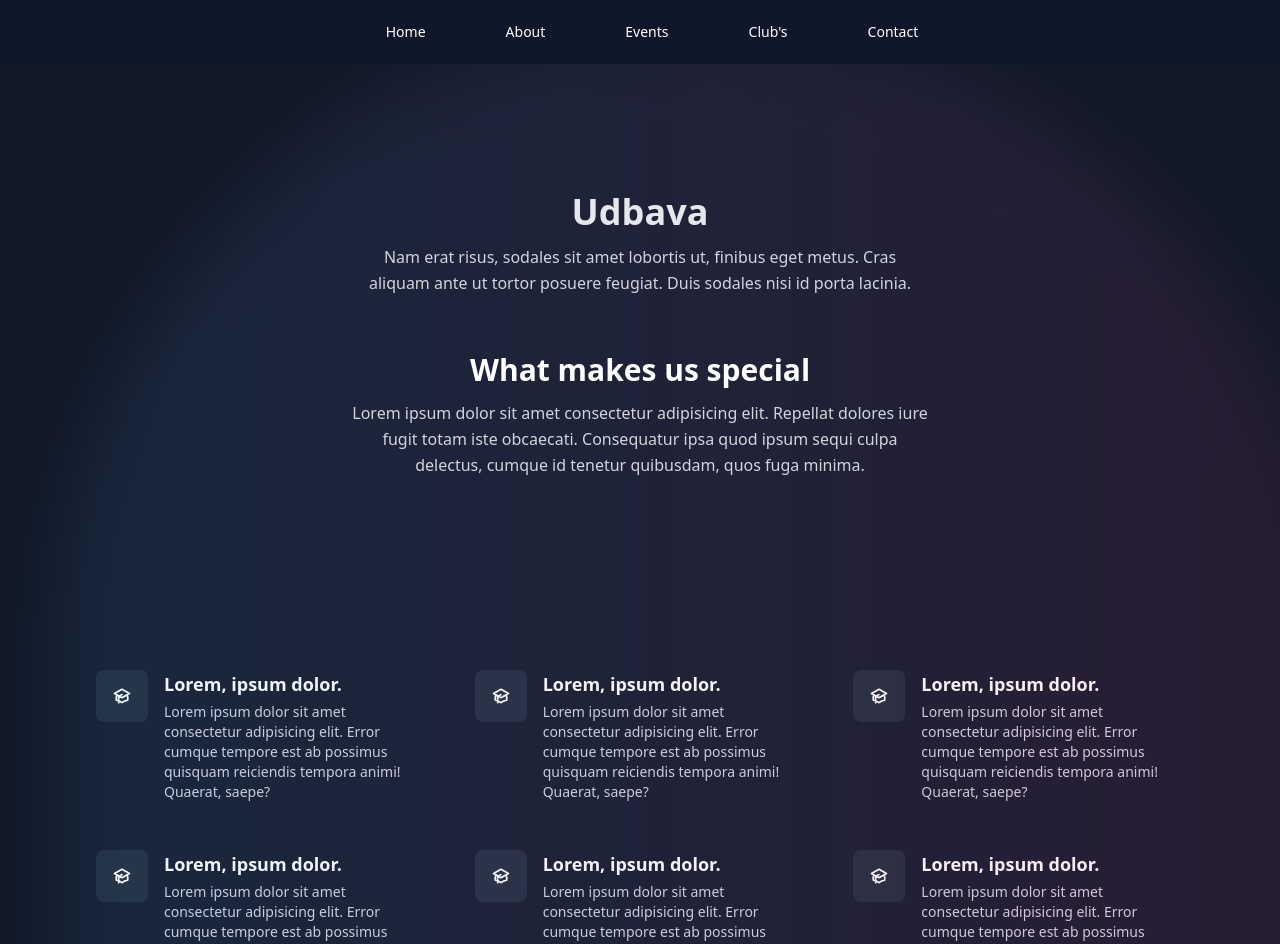
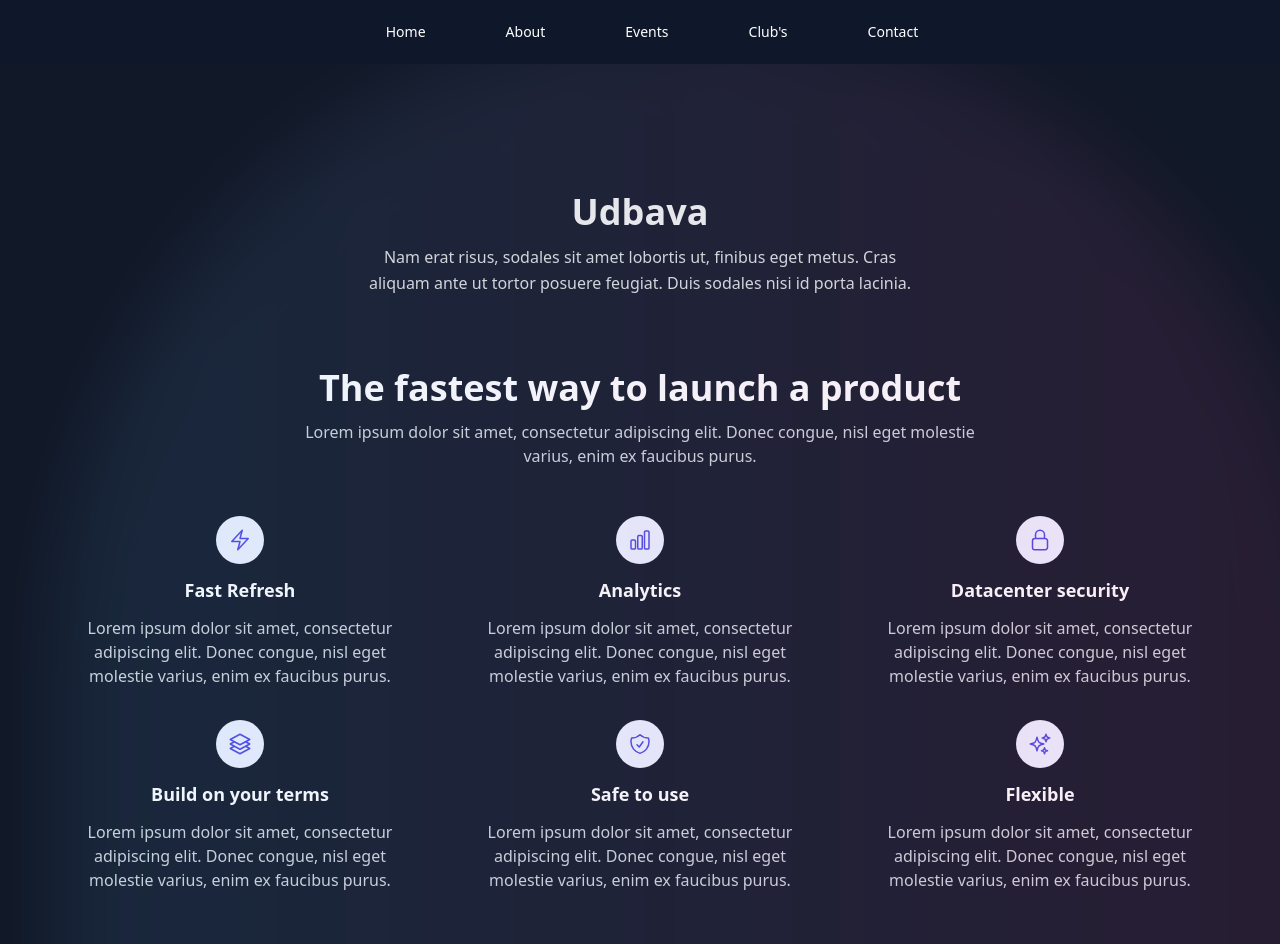
Before and after one commit to VarunHarinath/project-club-fuisson, a React (Vite) app in the folder client/: page /about in a window 1280 px wide. Shown: the top 944 px of the page. Built offline with nearby package versions, Linux system fonts and the light colour scheme.

Commit message:
update on home page

```diff
--- a/client/src/Components/AboutComponent/About.jsx
+++ b/client/src/Components/AboutComponent/About.jsx
@@ -1,6 +1,127 @@
 import React from "react";
 import { Link } from "react-router-dom";
-
+const features = [
+  {
+    icon: (
+      <svg
+        xmlns="http://www.w3.org/2000/svg"
+        fill="none"
+        viewBox="0 0 24 24"
+        strokeWidth={1.5}
+        stroke="currentColor"
+        className="w-6 h-6"
+      >
+        <path
+          strokeLinecap="round"
+          strokeLinejoin="round"
+          d="M3.75 13.5l10.5-11.25L12 10.5h8.25L9.75 21.75 12 13.5H3.75z"
+        />
+      </svg>
+    ),
+    title: "Fast Refresh",
+    desc: "Lorem ipsum dolor sit amet, consectetur adipiscing elit. Donec congue, nisl eget molestie varius, enim ex faucibus purus.",
+  },
+  {
+    icon: (
+      <svg
+        xmlns="http://www.w3.org/2000/svg"
+        fill="none"
+        viewBox="0 0 24 24"
+        strokeWidth={1.5}
+        stroke="currentColor"
+        className="w-6 h-6"
+      >
+        <path
+          strokeLinecap="round"
+          strokeLinejoin="round"
+          d="M3 13.125C3 12.504 3.504 12 4.125 12h2.25c.621 0 1.125.504 1.125 1.125v6.75C7.5 20.496 6.996 21 6.375 21h-2.25A1.125 1.125 0 013 19.875v-6.75zM9.75 8.625c0-.621.504-1.125 1.125-1.125h2.25c.621 0 1.125.504 1.125 1.125v11.25c0 .621-.504 1.125-1.125 1.125h-2.25a1.125 1.125 0 01-1.125-1.125V8.625zM16.5 4.125c0-.621.504-1.125 1.125-1.125h2.25C20.496 3 21 3.504 21 4.125v15.75c0 .621-.504 1.125-1.125 1.125h-2.25a1.125 1.125 0 01-1.125-1.125V4.125z"
+        />
+      </svg>
+    ),
+    title: "Analytics",
+    desc: "Lorem ipsum dolor sit amet, consectetur adipiscing elit. Donec congue, nisl eget molestie varius, enim ex faucibus purus.",
+  },
+  {
+    icon: (
+      <svg
+        xmlns="http://www.w3.org/2000/svg"
+        fill="none"
+        viewBox="0 0 24 24"
+        strokeWidth={1.5}
+        stroke="currentColor"
+        className="w-6 h-6"
+      >
+        <path
+          strokeLinecap="round"
+          strokeLinejoin="round"
+          d="M16.5 10.5V6.75a4.5 4.5 0 10-9 0v3.75m-.75 11.25h10.5a2.25 2.25 0 002.25-2.25v-6.75a2.25 2.25 0 00-2.25-2.25H6.75a2.25 2.25 0 00-2.25 2.25v6.75a2.25 2.25 0 002.25 2.25z"
+        />
+      </svg>
+    ),
+    title: "Datacenter security",
+    desc: "Lorem ipsum dolor sit amet, consectetur adipiscing elit. Donec congue, nisl eget molestie varius, enim ex faucibus purus.",
+  },
+  {
+    icon: (
+      <svg
+        xmlns="http://www.w3.org/2000/svg"
+        fill="none"
+        viewBox="0 0 24 24"
+        strokeWidth={1.5}
+        stroke="currentColor"
+        className="w-6 h-6"
+      >
+        <path
+          strokeLinecap="round"
+          strokeLinejoin="round"
+          d="M6.429 9.75L2.25 12l4.179 2.25m0-4.5l5.571 3 5.571-3m-11.142 0L2.25 7.5 12 2.25l9.75 5.25-4.179 2.25m0 0L21.75 12l-4.179 2.25m0 0l4.179 2.25L12 21.75 2.25 16.5l4.179-2.25m11.142 0l-5.571 3-5.571-3"
+        />
+      </svg>
+    ),
+    title: "Build on your terms",
+    desc: "Lorem ipsum dolor sit amet, consectetur adipiscing elit. Donec congue, nisl eget molestie varius, enim ex faucibus purus.",
+  },
+  {
+    icon: (
+      <svg
+        xmlns="http://www.w3.org/2000/svg"
+        fill="none"
+        viewBox="0 0 24 24"
+        strokeWidth={1.5}
+        stroke="currentColor"
+        className="w-6 h-6"
+      >
+        <path
+          strokeLinecap="round"
+          strokeLinejoin="round"
+          d="M9 12.75L11.25 15 15 9.75m-3-7.036A11.959 11.959 0 013.598 6 11.99 11.99 0 003 9.749c0 5.592 3.824 10.29 9 11.623 5.176-1.332 9-6.03 9-11.622 0-1.31-.21-2.571-.598-3.751h-.152c-3.196 0-6.1-1.248-8.25-3.285z"
+        />
+      </svg>
+    ),
+    title: "Safe to use",
+    desc: "Lorem ipsum dolor sit amet, consectetur adipiscing elit. Donec congue, nisl eget molestie varius, enim ex faucibus purus.",
+  },
+  {
+    icon: (
+      <svg
+        xmlns="http://www.w3.org/2000/svg"
+        fill="none"
+        viewBox="0 0 24 24"
+        strokeWidth={1.5}
+        stroke="currentColor"
+        className="w-6 h-6"
+      >
+        <path
+          strokeLinecap="round"
+          strokeLinejoin="round"
+          d="M9.813 15.904L9 18.75l-.813-2.846a4.5 4.5 0 00-3.09-3.09L2.25 12l2.846-.813a4.5 4.5 0 003.09-3.09L9 5.25l.813 2.846a4.5 4.5 0 003.09 3.09L15.75 12l-2.846.813a4.5 4.5 0 00-3.09 3.09zM18.259 8.715L18 9.75l-.259-1.035a3.375 3.375 0 00-2.455-2.456L14.25 6l1.036-.259a3.375 3.375 0 002.455-2.456L18 2.25l.259 1.035a3.375 3.375 0 002.456 2.456L21.75 6l-1.035.259a3.375 3.375 0 00-2.456 2.456zM16.894 20.567L16.5 21.75l-.394-1.183a2.25 2.25 0 00-1.423-1.423L13.5 18.75l1.183-.394a2.25 2.25 0 001.423-1.423l.394-1.183.394 1.183a2.25 2.25 0 001.423 1.423l1.183.394-1.183.394a2.25 2.25 0 00-1.423 1.423z"
+        />
+      </svg>
+    ),
+    title: "Flexible",
+    desc: "Lorem ipsum dolor sit amet, consectetur adipiscing elit. Donec congue, nisl eget molestie varius, enim ex faucibus purus.",
+  },
+];
 const About = () => {
   return (
     <div>
@@ -21,214 +142,38 @@ const About = () => {
             </div>
             {/* end of heading and para */}
             {/* specail note & para */}
-            <div className="text-white mt-10">
-              <h2 className="text-3xl font-semibold sm: text-center">
-                What makes us special
-              </h2>
 
-              <p className="text-gray-300 leading-relaxed mt-3">
-                Lorem ipsum dolor sit amet consectetur adipisicing elit.
-                Repellat dolores iure fugit totam iste obcaecati. Consequatur
-                ipsa quod ipsum sequi culpa delectus, cumque id tenetur
-                quibusdam, quos fuga minima.
-              </p>
-            </div>
             {/* end of special note and para  */}
           </div>
           {/* components of specialisties */}
-          <div className="px-4 py-8 sm:px-6 sm:py-12 lg:px-8 lg:py-16">
-            <section className=" text-white">
-              <div className="max-w-screen-xl px-4 py-8 sm:px-6 sm:py-12 lg:px-8 lg:py-16">
-                <div className="mt-8 grid grid-cols-1 gap-8 md:mt-16 md:grid-cols-2 md:gap-12 lg:grid-cols-3 ">
-                  <div className="flex items-start gap-4">
-                    <span className="shrink-0 rounded-lg bg-gray-800 p-4">
-                      <svg
-                        className="h-5 w-5"
-                        fill="none"
-                        stroke="currentColor"
-                        viewBox="0 0 24 24"
-                        xmlns="http://www.w3.org/2000/svg"
-                      >
-                        <path d="M12 14l9-5-9-5-9 5 9 5z"></path>
-                        <path d="M12 14l6.16-3.422a12.083 12.083 0 01.665 6.479A11.952 11.952 0 0012 20.055a11.952 11.952 0 00-6.824-2.998 12.078 12.078 0 01.665-6.479L12 14z"></path>
-                        <path
-                          strokeLinecap="round"
-                          strokeLinejoin="round"
-                          strokeWidth="2"
-                          d="M12 14l9-5-9-5-9 5 9 5zm0 0l6.16-3.422a12.083 12.083 0 01.665 6.479A11.952 11.952 0 0012 20.055a11.952 11.952 0 00-6.824-2.998 12.078 12.078 0 01.665-6.479L12 14zm-4 6v-7.5l4-2.222"
-                        ></path>
-                      </svg>
-                    </span>
-
-                    <div>
-                      <h2 className="text-lg font-bold">Lorem, ipsum dolor.</h2>
-
-                      <p className="mt-1 text-sm text-gray-300">
-                        Lorem ipsum dolor sit amet consectetur adipisicing elit.
-                        Error cumque tempore est ab possimus quisquam reiciendis
-                        tempora animi! Quaerat, saepe?
-                      </p>
-                    </div>
-                  </div>
-
-                  <div className="flex items-start gap-4">
-                    <span className="shrink-0 rounded-lg bg-gray-800 p-4">
-                      <svg
-                        className="h-5 w-5"
-                        fill="none"
-                        stroke="currentColor"
-                        viewBox="0 0 24 24"
-                        xmlns="http://www.w3.org/2000/svg"
-                      >
-                        <path d="M12 14l9-5-9-5-9 5 9 5z"></path>
-                        <path d="M12 14l6.16-3.422a12.083 12.083 0 01.665 6.479A11.952 11.952 0 0012 20.055a11.952 11.952 0 00-6.824-2.998 12.078 12.078 0 01.665-6.479L12 14z"></path>
-                        <path
-                          strokeLinecap="round"
-                          strokeLinejoin="round"
-                          strokeWidth="2"
-                          d="M12 14l9-5-9-5-9 5 9 5zm0 0l6.16-3.422a12.083 12.083 0 01.665 6.479A11.952 11.952 0 0012 20.055a11.952 11.952 0 00-6.824-2.998 12.078 12.078 0 01.665-6.479L12 14zm-4 6v-7.5l4-2.222"
-                        ></path>
-                      </svg>
-                    </span>
-
-                    <div>
-                      <h2 className="text-lg font-bold">Lorem, ipsum dolor.</h2>
-
-                      <p className="mt-1 text-sm text-gray-300">
-                        Lorem ipsum dolor sit amet consectetur adipisicing elit.
-                        Error cumque tempore est ab possimus quisquam reiciendis
-                        tempora animi! Quaerat, saepe?
-                      </p>
-                    </div>
-                  </div>
-
-                  <div className="flex items-start gap-4">
-                    <span className="shrink-0 rounded-lg bg-gray-800 p-4">
-                      <svg
-                        className="h-5 w-5"
-                        fill="none"
-                        stroke="currentColor"
-                        viewBox="0 0 24 24"
-                        xmlns="http://www.w3.org/2000/svg"
-                      >
-                        <path d="M12 14l9-5-9-5-9 5 9 5z"></path>
-                        <path d="M12 14l6.16-3.422a12.083 12.083 0 01.665 6.479A11.952 11.952 0 0012 20.055a11.952 11.952 0 00-6.824-2.998 12.078 12.078 0 01.665-6.479L12 14z"></path>
-                        <path
-                          strokeLinecap="round"
-                          strokeLinejoin="round"
-                          strokeWidth="2"
-                          d="M12 14l9-5-9-5-9 5 9 5zm0 0l6.16-3.422a12.083 12.083 0 01.665 6.479A11.952 11.952 0 0012 20.055a11.952 11.952 0 00-6.824-2.998 12.078 12.078 0 01.665-6.479L12 14zm-4 6v-7.5l4-2.222"
-                        ></path>
-                      </svg>
-                    </span>
-
-                    <div>
-                      <h2 className="text-lg font-bold">Lorem, ipsum dolor.</h2>
-
-                      <p className="mt-1 text-sm text-gray-300">
-                        Lorem ipsum dolor sit amet consectetur adipisicing elit.
-                        Error cumque tempore est ab possimus quisquam reiciendis
-                        tempora animi! Quaerat, saepe?
-                      </p>
-                    </div>
-                  </div>
-
-                  <div className="flex items-start gap-4">
-                    <span className="shrink-0 rounded-lg bg-gray-800 p-4">
-                      <svg
-                        className="h-5 w-5"
-                        fill="none"
-                        stroke="currentColor"
-                        viewBox="0 0 24 24"
-                        xmlns="http://www.w3.org/2000/svg"
-                      >
-                        <path d="M12 14l9-5-9-5-9 5 9 5z"></path>
-                        <path d="M12 14l6.16-3.422a12.083 12.083 0 01.665 6.479A11.952 11.952 0 0012 20.055a11.952 11.952 0 00-6.824-2.998 12.078 12.078 0 01.665-6.479L12 14z"></path>
-                        <path
-                          strokeLinecap="round"
-                          strokeLinejoin="round"
-                          strokeWidth="2"
-                          d="M12 14l9-5-9-5-9 5 9 5zm0 0l6.16-3.422a12.083 12.083 0 01.665 6.479A11.952 11.952 0 0012 20.055a11.952 11.952 0 00-6.824-2.998 12.078 12.078 0 01.665-6.479L12 14zm-4 6v-7.5l4-2.222"
-                        ></path>
-                      </svg>
-                    </span>
-
-                    <div>
-                      <h2 className="text-lg font-bold">Lorem, ipsum dolor.</h2>
-
-                      <p className="mt-1 text-sm text-gray-300">
-                        Lorem ipsum dolor sit amet consectetur adipisicing elit.
-                        Error cumque tempore est ab possimus quisquam reiciendis
-                        tempora animi! Quaerat, saepe?
-                      </p>
-                    </div>
-                  </div>
-
-                  <div className="flex items-start gap-4">
-                    <span className="shrink-0 rounded-lg bg-gray-800 p-4">
-                      <svg
-                        className="h-5 w-5"
-                        fill="none"
-                        stroke="currentColor"
-                        viewBox="0 0 24 24"
-                        xmlns="http://www.w3.org/2000/svg"
-                      >
-                        <path d="M12 14l9-5-9-5-9 5 9 5z"></path>
-                        <path d="M12 14l6.16-3.422a12.083 12.083 0 01.665 6.479A11.952 11.952 0 0012 20.055a11.952 11.952 0 00-6.824-2.998 12.078 12.078 0 01.665-6.479L12 14z"></path>
-                        <path
-                          strokeLinecap="round"
-                          strokeLinejoin="round"
-                          strokeWidth="2"
-                          d="M12 14l9-5-9-5-9 5 9 5zm0 0l6.16-3.422a12.083 12.083 0 01.665 6.479A11.952 11.952 0 0012 20.055a11.952 11.952 0 00-6.824-2.998 12.078 12.078 0 01.665-6.479L12 14zm-4 6v-7.5l4-2.222"
-                        ></path>
-                      </svg>
-                    </span>
-
-                    <div>
-                      <h2 className="text-lg font-bold">Lorem, ipsum dolor.</h2>
-
-                      <p className="mt-1 text-sm text-gray-300">
-                        Lorem ipsum dolor sit amet consectetur adipisicing elit.
-                        Error cumque tempore est ab possimus quisquam reiciendis
-                        tempora animi! Quaerat, saepe?
-                      </p>
-                    </div>
-                  </div>
-
-                  <div className="flex items-start gap-4">
-                    <span className="shrink-0 rounded-lg bg-gray-800 p-4">
-                      <svg
-                        className="h-5 w-5"
-                        fill="none"
-                        stroke="currentColor"
-                        viewBox="0 0 24 24"
-                        xmlns="http://www.w3.org/2000/svg"
-                      >
-                        <path d="M12 14l9-5-9-5-9 5 9 5z"></path>
-                        <path d="M12 14l6.16-3.422a12.083 12.083 0 01.665 6.479A11.952 11.952 0 0012 20.055a11.952 11.952 0 00-6.824-2.998 12.078 12.078 0 01.665-6.479L12 14z"></path>
-                        <path
-                          strokeLinecap="round"
-                          strokeLinejoin="round"
-                          strokeWidth="2"
-                          d="M12 14l9-5-9-5-9 5 9 5zm0 0l6.16-3.422a12.083 12.083 0 01.665 6.479A11.952 11.952 0 0012 20.055a11.952 11.952 0 00-6.824-2.998 12.078 12.078 0 01.665-6.479L12 14zm-4 6v-7.5l4-2.222"
-                        ></path>
-                      </svg>
-                    </span>
-
-                    <div>
-                      <h2 className="text-lg font-bold">Lorem, ipsum dolor.</h2>
-
-                      <p className="mt-1 text-sm text-gray-300">
-                        Lorem ipsum dolor sit amet consectetur adipisicing elit.
-                        Error cumque tempore est ab possimus quisquam reiciendis
-                        tempora animi! Quaerat, saepe?
-                      </p>
-                    </div>
-                  </div>
-                </div>
+          <section className="py-14">
+            <div className="max-w-screen-xl mx-auto px-4 text-center text-gray-600 md:px-8">
+              <div className="max-w-2xl mx-auto">
+                <h3 className="text-white text-3xl font-semibold sm:text-4xl">
+                  The fastest way to launch a product
+                </h3>
+                <p className="mt-3 text-gray-300">
+                  Lorem ipsum dolor sit amet, consectetur adipiscing elit. Donec
+                  congue, nisl eget molestie varius, enim ex faucibus purus.
+                </p>
               </div>
-            </section>
-          </div>
+              <div className="mt-12">
+                <ul className="grid gap-y-8 gap-x-12 sm:grid-cols-2 lg:grid-cols-3">
+                  {features.map((item, idx) => (
+                    <li key={idx} className="space-y-3">
+                      <div className="w-12 h-12 mx-auto bg-indigo-50 text-indigo-600 rounded-full flex items-center justify-center">
+                        {item.icon}
+                      </div>
+                      <h4 className="text-lg text-white font-semibold">
+                        {item.title}
+                      </h4>
+                      <p className="text-gray-300">{item.desc}</p>
+                    </li>
+                  ))}
+                </ul>
+              </div>
+            </div>
+          </section>
           {/* end of specialities  */}
           {/*    */}
           {/*  */}
```
Also changed, not shown: client/src/Components/HomeComponent/PageContents/PageContentOne.jsx (+32 -30 lines), client/tailwind.config.js (+11 -1 lines).
